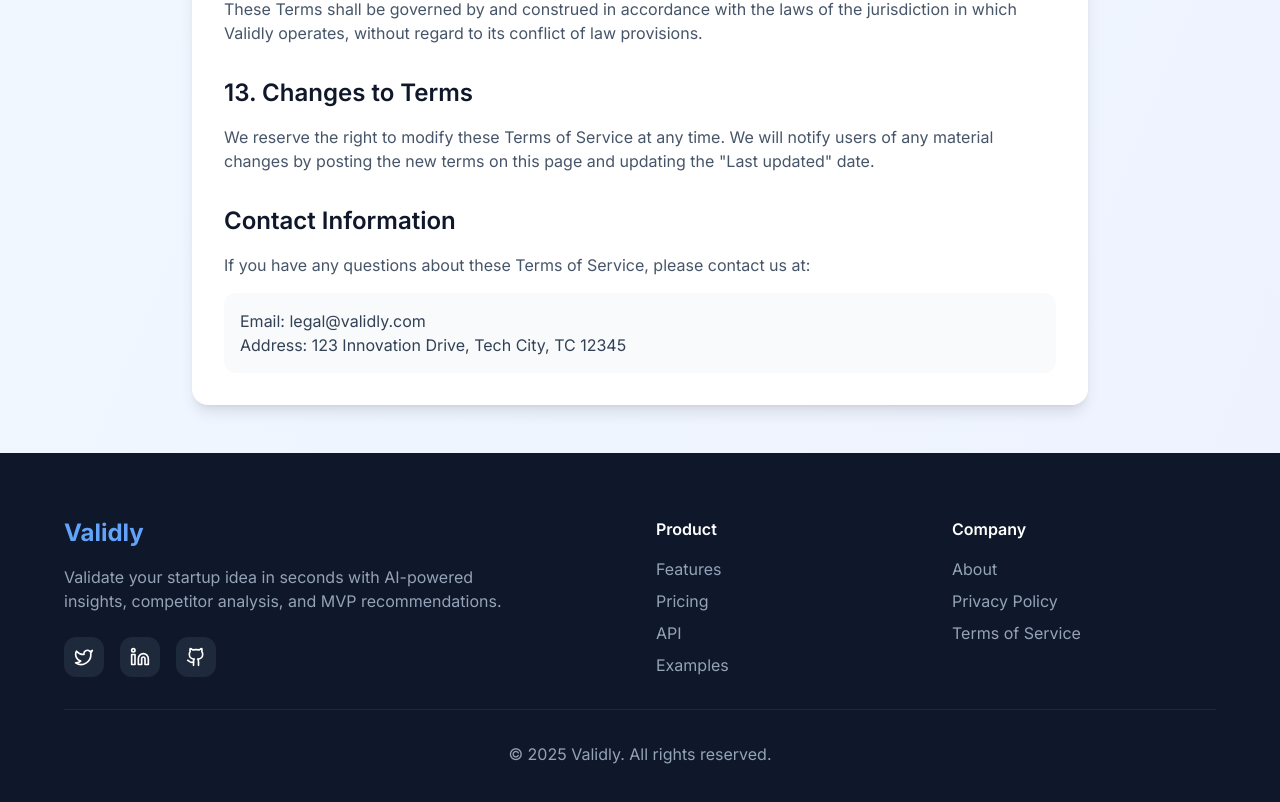
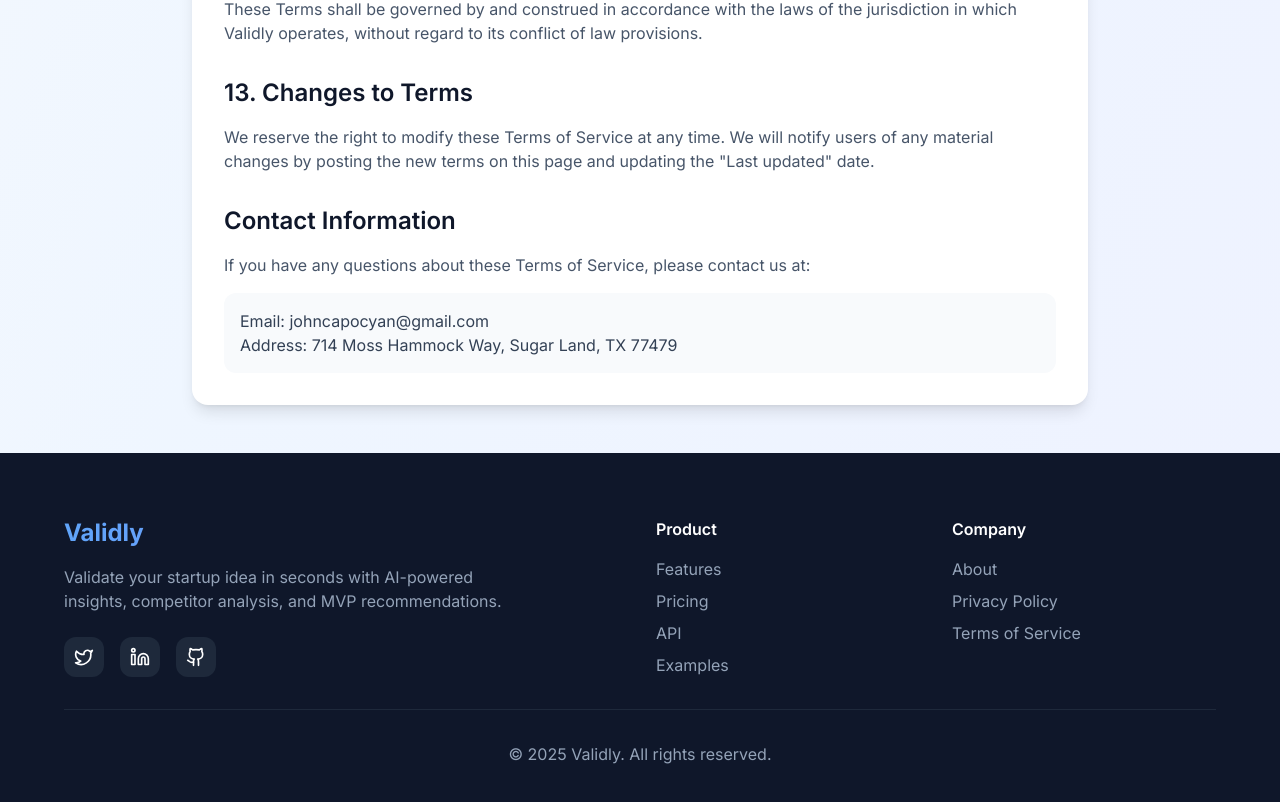
Before and after one commit to J7P16/Validly, a React (Vite) app: page /terms in a window 1280 px wide. Shown: the part 2307-3109 px from the top of the page. Built offline with nearby package versions, Linux system fonts and the light colour scheme.

Commit message:
Code edited in Lovable Code Editor
Edited UI in Lovable

```diff
--- a/src/pages/Terms.tsx
+++ b/src/pages/Terms.tsx
@@ -139,8 +139,8 @@ const Terms = () => {
               </p>
               <div className="bg-slate-50 p-4 rounded-lg">
                 <p className="text-slate-700">
-                  Email: legal@validly.com<br />
-                  Address: 123 Innovation Drive, Tech City, TC 12345
+                  Email: johncapocyan@gmail.com<br />
+                  Address: 714 Moss Hammock Way, Sugar Land, TX 77479
                 </p>
               </div>
             </div>
```
